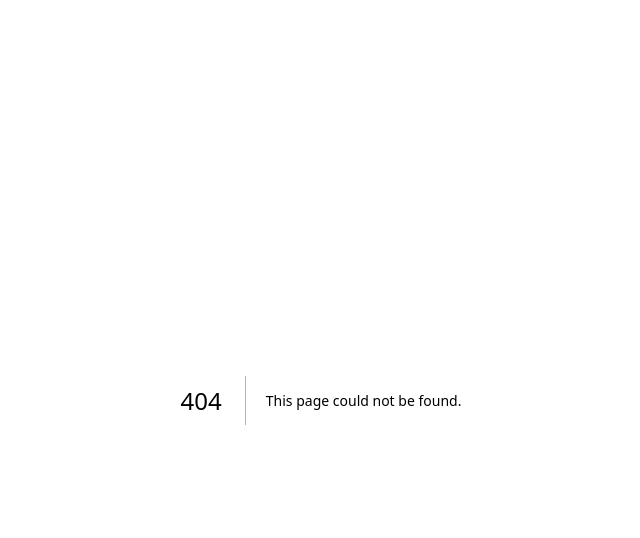
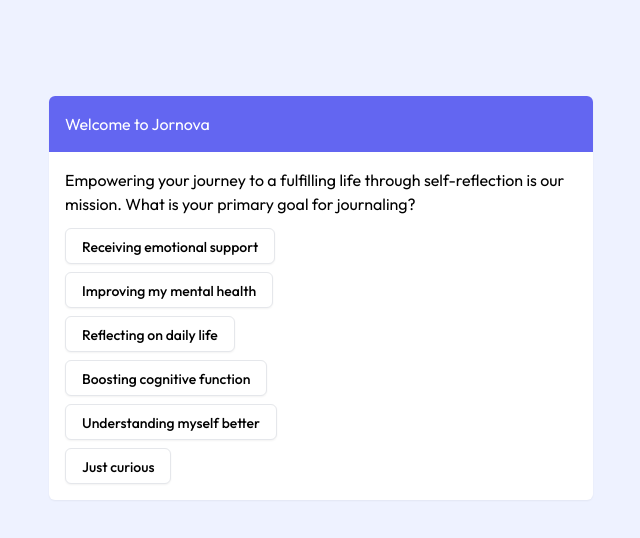
Before and after one commit to biancann/jornova, a Next.js app: page /onboarding in a window 1280 px wide. Before the commit this address had no page. Shown: the top 538 px of the page, without its empty margins (319-959 px from the left). Built offline with nearby package versions, Linux system fonts and the light colour scheme.

Commit message:
onboarding

```diff
--- /dev/null
+++ b/app/home/page.jsx
@@ -0,0 +1,3 @@
+export default function Page() {
+  return <h1>Hi</h1>;
+}
--- a/app/layout.js
+++ b/app/layout.js
@@ -1,17 +1,21 @@
-import { Outfit } from 'next/font/google'
-import './globals.css'
+import { Outfit } from "next/font/google";
+import "./globals.css";
+import { Toaster } from "react-hot-toast";
 
-const outfit = Outfit({ subsets: ['latin'] })
+const outfit = Outfit({ subsets: ["latin"] });
 
 export const metadata = {
-  title: 'Jornova',
-  description: 'Talk back with your journal &mdash; it listens, it responds',
-}
+  title: "Jornova",
+  description: "Talk back with your journal &mdash; it listens, it responds",
+};
 
 export default function RootLayout({ children }) {
   return (
     <html lang="en">
-      <body className={outfit.className}>{children}</body>
+      <body className={outfit.className + " bg-indigo-50"}>
+        {children}
+        <Toaster />
+      </body>
     </html>
-  )
+  );
 }
--- /dev/null
+++ b/app/onboarding/page.jsx
@@ -0,0 +1,211 @@
+"use client";
+
+import { Button } from "@/components/ui/button";
+import { useEffect, useState } from "react";
+import toast from "react-hot-toast";
+import protocolDefinition from "../../public/protocol/jornova.json";
+import { useRouter } from "next/navigation";
+
+const questions = [
+  {
+    id: 1,
+    tag: "goal",
+    question: "Empowering your journey to a fulfilling life through self-reflection is our mission. What is your primary goal for journaling?",
+    options: [
+      "Receiving emotional support",
+      "Improving my mental health",
+      "Reflecting on daily life",
+      "Boosting cognitive function",
+      "Understanding myself better",
+      "Just curious",
+    ],
+  },
+  {
+    id: 2,
+    tag: "age",
+    question: "How many years young are you?",
+    options: ["Under 18", "18-24", "25-34", "35-44", "45-54", "55+"],
+  },
+  {
+    id: 3,
+    tag: "gender",
+    question: "How do you identify?",
+    options: ["Male", "Female", "Non-binary", "Prefer not to say"],
+  },
+  {
+    id: 4,
+    tag: "relationship",
+    question: "What's your relationship status?",
+    options: ["Single", "In a relationship", "Married", "Divorced", "Widowed", "Prefer not to say"],
+  },
+  {
+    id: 5,
+    tag: "religion",
+    question: "What is your faith or spiritual orientation?",
+    options: ["Buddhist", "Christian", "Hindu", "Jewish", "Muslim", "Spiritual, but not religious", "Prefer not to answer"],
+  },
+  {
+    id: 6,
+    tag: "support",
+    question: "What style of support best suits you?",
+    options: [
+      "Candid & direct",
+      "Practical & solution-oriented",
+      "Analytical & fact-based",
+      "Empathic & understanding",
+      "Spiritual & mindful",
+      "Motivational & encouraging",
+    ],
+  },
+];
+export default function Page() {
+  const router = useRouter();
+  const [did, setDid] = useState();
+  const [web5, setWeb5] = useState();
+  const [step, setStep] = useState(1);
+  const [question, setQuestion] = useState();
+  const [profile, setProfile] = useState({});
+
+  useEffect(() => {
+    const initWeb5 = async () => {
+      const { Web5 } = await import("@web5/api/browser");
+      try {
+        const { web5, did } = await Web5.connect({ sync: "5s" });
+        setDid(did);
+        setWeb5(web5);
+      } catch (error) {
+        console.error("Error initializing Web5:", error);
+      }
+    };
+    initWeb5();
+  }, []);
+
+  useEffect(() => {
+    if (!did || !web5) return;
+    const getProfile = async () => {
+      const { records } = await web5.dwn.records.query({
+        message: {
+          filter: {
+            schema: protocolDefinition.types.profile.schema,
+            dataFormat: "application/json",
+          },
+        },
+      });
+
+      if (records.length > 0) {
+        return router.push("/home");
+      }
+    };
+    getProfile();
+  }, [did, web5]);
+
+  useEffect(() => {
+    setQuestion(questions.find((o) => o.id === step) || null);
+  }, [step]);
+
+  const answer = (a) => {
+    const theProfile = { ...profile };
+    if (question.tag === "goal") {
+      setProfile({ ...theProfile, goal: a });
+    }
+    if (question.tag === "age") {
+      setProfile({ ...theProfile, age: a });
+    }
+    if (question.tag === "gender") {
+      setProfile({ ...theProfile, gender: a });
+    }
+    if (question.tag === "relationship") {
+      setProfile({ ...theProfile, relationship: a });
+    }
+    if (question.tag === "religion") {
+      setProfile({ ...theProfile, religion: a });
+    }
+    if (question.tag === "support") {
+      setProfile({ ...theProfile, support: a });
+    }
+
+    setTimeout(() => {
+      setStep((prev) => prev + 1);
+    }, 500);
+  };
+
+  const startOver = () => {
+    setProfile({});
+    setStep(1);
+  };
+
+  const save = async () => {
+    const { record } = await web5.dwn.records.create({
+      data: { ...profile, "@type": "profile", author: did },
+      message: {
+        protocolPath: "profile",
+        protocol: protocolDefinition.protocol,
+        schema: protocolDefinition.types.profile.schema,
+        dataFormat: protocolDefinition.types.profile.dataFormats[0],
+      },
+    });
+
+    toast.success("Saved your data", {
+      style: {
+        border: "1px solid #6366f1",
+        padding: "8px 12px",
+        color: "#6366f1",
+        borderRadius: "1000px",
+      },
+      iconTheme: {
+        primary: "#6366f1",
+        secondary: "#FFFFFF",
+      },
+    });
+
+    setTimeout(() => {
+      router.push("/home");
+    }, 500);
+  };
+
+  return (
+    <main className="py-24 max-w-xl mx-auto px-4">
+      <div className="w-full bg-white rounded-md shadow-sm">
+        <div className="w-full bg-indigo-500 p-4 rounded-t-md text-white">
+          <h2>Welcome to Jornova</h2>
+        </div>
+        {question ? (
+          <div className="p-4">
+            <p className="mb-3">{question.question}</p>
+            <div className="space-y-2">
+              {question.options.map((i) => (
+                <Button
+                  onClick={() => answer(i)}
+                  key={i}
+                  className="block"
+                  variant={
+                    profile.goal === i ||
+                    profile.age === i ||
+                    profile.gender === i ||
+                    profile.relationship === i ||
+                    profile.religion === i ||
+                    profile.support === i
+                      ? "default"
+                      : "outline"
+                  }
+                >
+                  {i}
+                </Button>
+              ))}
+            </div>
+          </div>
+        ) : (
+          <div className="p-4">
+            <p className="mb-4">Do you want to save this data?</p>
+            <div className="flex items-center gap-2">
+              <Button onClick={() => save()}>Save</Button>
+              <Button onClick={() => startOver()} variant="secondary">
+                Start Over
+              </Button>
+            </div>
+          </div>
+        )}
+      </div>
+    </main>
+  );
+}
--- a/app/page.js
+++ b/app/page.js
@@ -1,9 +1,10 @@
 "use client";
 import Logo from "@/components/logo";
-import { Button } from "@/components/ui/button";
+import { Button, buttonVariants } from "@/components/ui/button";
 import { Icon } from "@iconify/react";
 import { useEffect } from "react";
 import protocolDefinition from "../public/protocol/jornova.json";
+import Link from "next/link";
 
 export default function Home() {
   useEffect(() => {
@@ -48,19 +49,21 @@
   };
 
   return (
-    <main className="flex min-h-screen flex-col items-center justify-between py-24 bg-indigo-50">
+    <main className="flex min-h-screen flex-col items-center justify-between py-24">
       <div className="max-w-4xl mx-auto px-4 w-full">
         <div className="text-center mb-12">
           <Logo className="h-7 mb-2 mx-auto" />
           <h1 className="font-bold text-2xl mb-2">
             Talk back with your journal &ndash; <span className="text-indigo-600">it listens</span>, <span className="text-amber-600">it responds</span>
           </h1>
-          <p className="mb-8 text-lg text-gray-600">Transform your journaling experience with the AI-driven guide to mental wellness and personal development.</p>
+          <p className="mb-8 text-lg text-gray-600">
+            Transform your journaling experience with the AI-driven guide to mental wellness and personal development.
+          </p>
 
-          <Button className="gap-2">
+          <Link href="/onboarding" className={buttonVariants() + " gap-2"}>
             <Icon icon="ph:pen-nib-bold" className="w-4 h-4" />
             Try For Free
-          </Button>
+          </Link>
         </div>
 
         <div className="w-full border-2 border-dashed border-indigo-100 p-6 rounded-xl">
--- a/package.json
+++ b/package.json
@@ -19,6 +19,7 @@
     "process": "^0.11.10",
     "react": "^18",
     "react-dom": "^18",
+    "react-hot-toast": "^2.4.1",
     "stream-browserify": "^3.0.0",
     "tailwind-merge": "^2.2.0",
     "tailwindcss-animate": "^1.0.7"
```
Also changed, not shown: 1 other file (tests, documents, lock files or other folders).
